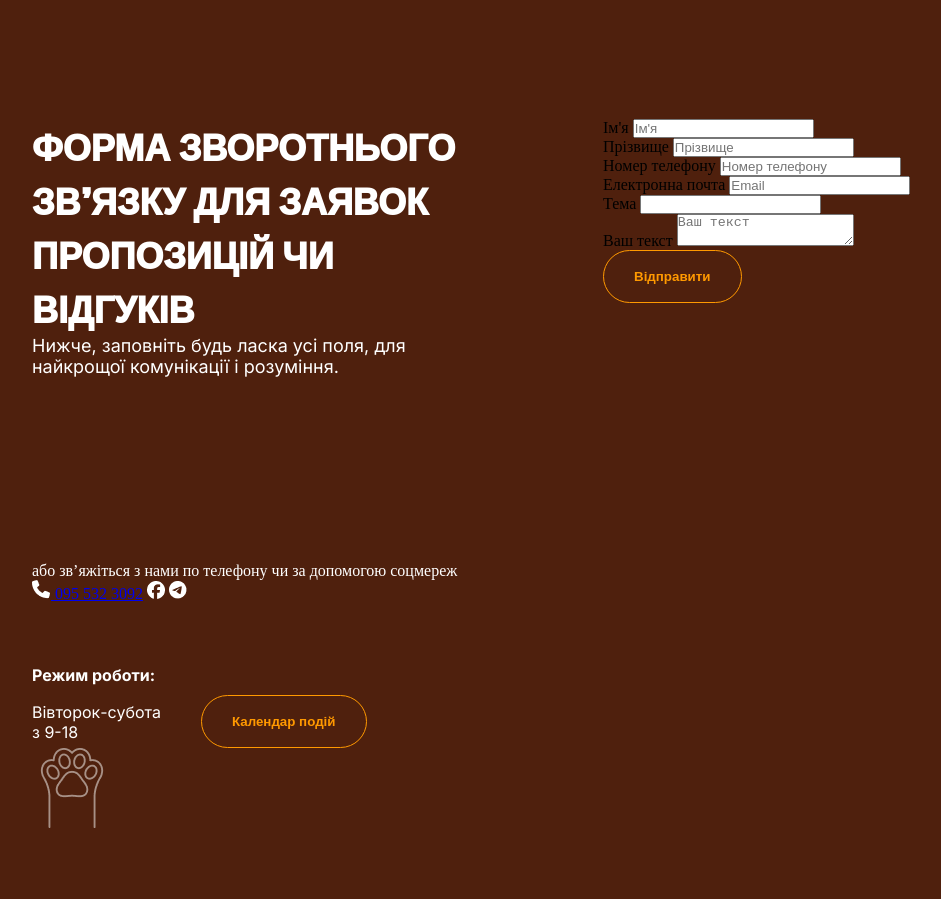
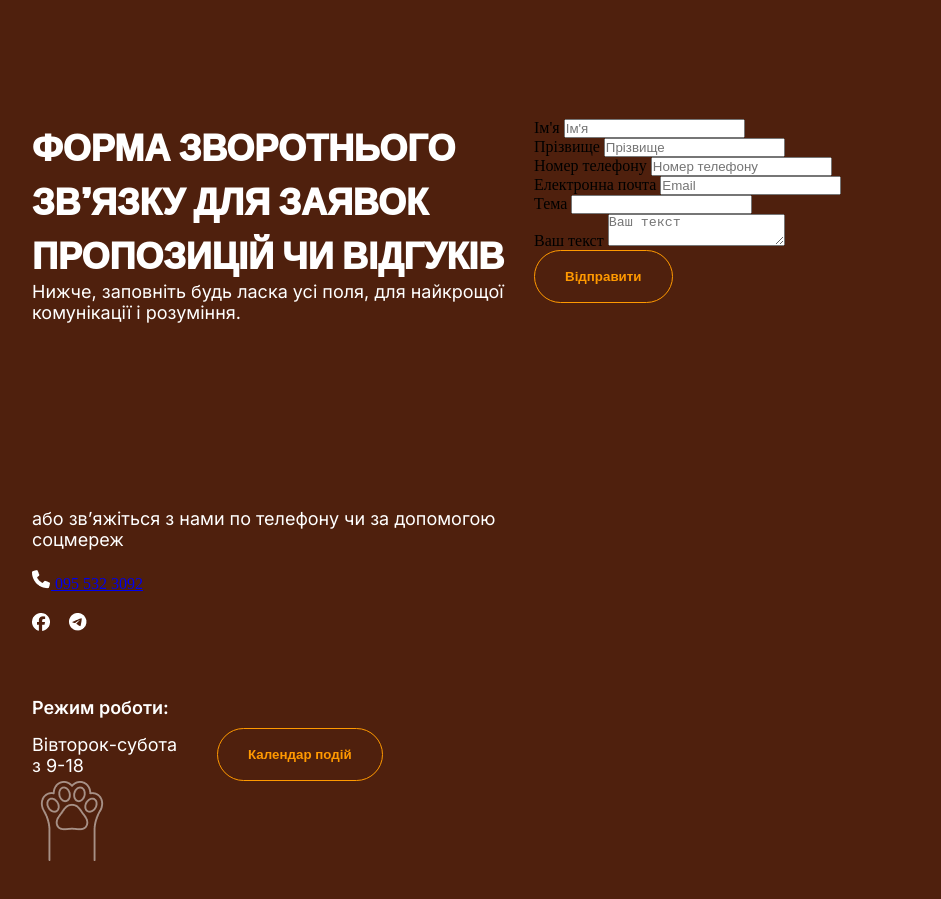
Before and after one commit to Sen1ch66/KoloMolodi, a plain HTML site: page index.html in a window 1280 px wide. Shown: the part 6785-7684 px from the top of the page, without its empty margins (106-1047 px from the left). Drawn offline with nearby package versions, Linux system fonts and the light colour scheme.

Commit message:
some changes

```diff
--- a/index.html
+++ b/index.html
@@ -244,13 +244,15 @@
                     <p class="sectionFormText">Нижче, заповніть будь ласка усі поля, для найкрощої комунікації і розуміння.</p>
                 </div>
                 <div class="socials">
-                    <p>або звʼяжіться з нами по телефону чи за допомогою соцмереж</p>
+                    <p class="contacts">або звʼяжіться з нами по телефону чи за допомогою соцмереж</p>
                     <a href="tel:+380955323092" target="_blank"><img src="./img/icos/phone.png" alt="Phone Icon"> 095 532 3092</a>
-                    <a href="https://tr.ee/07X4OZ3pP3" target="_blank"><img src="./img/icos/facebook.png" alt="Facebook Icon"></a>
-                    <a href="https://t.me/kolomolodi" target="_blank"><img src="./img/icos/telegram.png" alt="Telegram Icon"></a>
+                    <div class="linksIcons">
+                        <a href="https://tr.ee/07X4OZ3pP3" target="_blank"><img src="./img/icos/facebook.png" alt="Facebook Icon"></a>
+                        <a href="https://t.me/kolomolodi" target="_blank"><img src="./img/icos/telegram.png" alt="Telegram Icon"></a>
+                    </div>
                 </div>
                 <div class="worktime">
-                    <h4>Режим роботи:</h4>
+                    <h4 class="worktimeTitle">Режим роботи:</h4>
                     <div class="workdays">
                         <div>
                             <p>Вівторок-субота</p>
--- a/style.css
+++ b/style.css
@@ -33,10 +33,6 @@ body {
   span{
     text-decoration-style: wavy ;
   }
-}
-.defaulfP{
-  font-size: 18px;
-  font-family: "Inter", sans-serif;
 }
 .navigation {
   padding: 18px 30px;
@@ -353,9 +349,11 @@ body {
   }
   & .contactsContent{
     display: grid;
-    grid-auto-columns: 1fr;
+    grid-auto-columns: max-content;
+    grid-auto-columns: minmax(0, 1fr);
+    justify-content: space-between;
     grid-auto-flow: column;
-    gap: 138px;
+    /* gap: 138px; */
     & .contactsInfo{
       display: flex;
       flex-direction: column;
@@ -369,17 +367,23 @@ body {
           font-size: 36px;
           font-weight: 1000;
         }
-        & .sectionFormText{
-          font-size: 18px;
-          font-family: "Inter", sans-serif;
+      }
+      .sectionFormText, .socials .contacts, .worktime .worktimeTitle, .worktime p {
+        font-size: 18px;
+        font-family: "Inter", sans-serif;
+      }
+      & .socials{
+        display: flex;
+        flex-direction: column;
+        gap: 20px;
+        & .linksIcons > a:first-of-type{
+          margin-right: 15px;
         }
       }
       & .worktime{
-        h4{
+        & .worktimeTitle{
           margin-bottom: 10px;
-        }
-        h4, p{
-          font-family: "Inter", sans-serif;
+          font-weight: 600;
         }
         & .workdays{
           display: flex;
```
